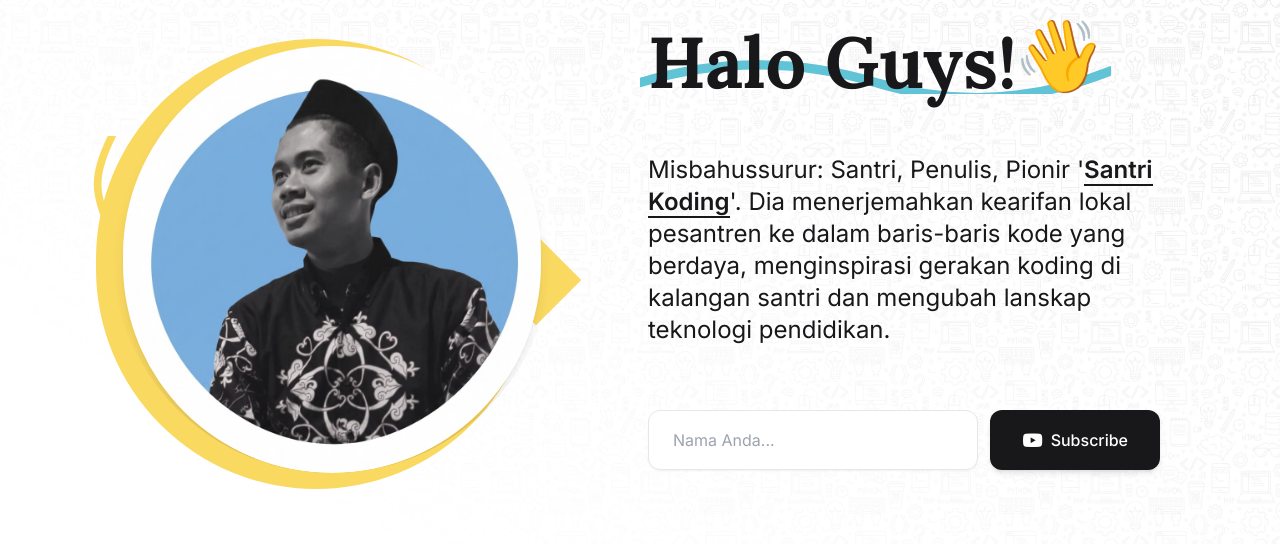
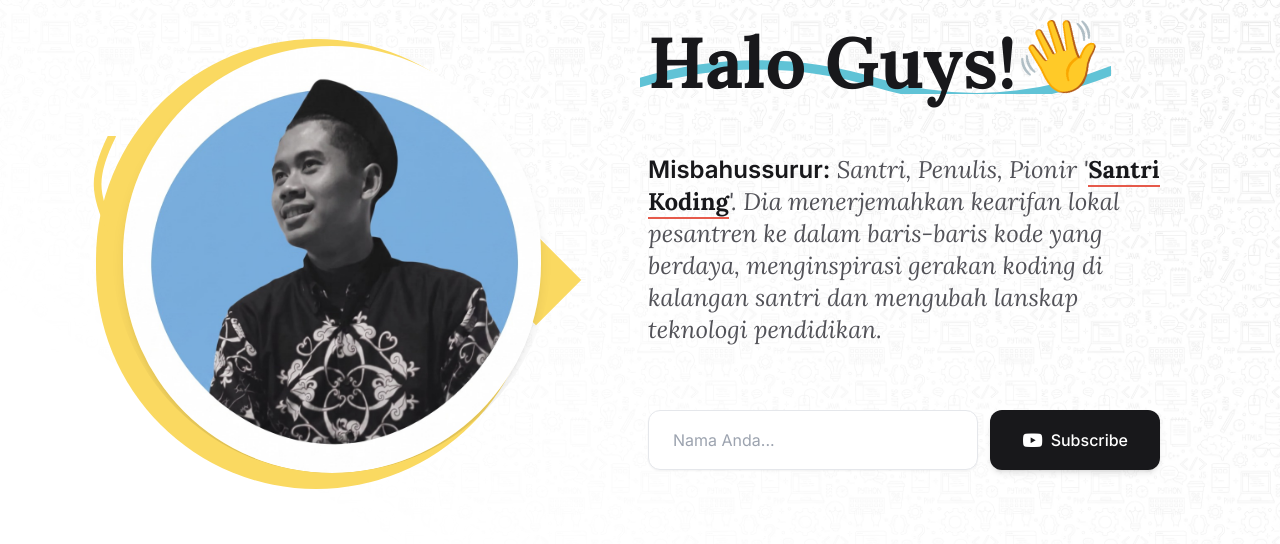
Before and after one commit to surur99ms/cob, a PHP site: page / in a window 1280 px wide. Shown: the part 159-703 px from the top of the page. Run offline with PHP 8.4, Linux system fonts and the light colour scheme; some libraries are stand-ins or nearby versions.

Commit message:
style: terapkan font Lora serif bernuansa sastra pada bio profil di index.php

```diff
--- a/index.php
+++ b/index.php
@@ -178,8 +178,8 @@ $videos = [
                             <span class="absolute top-0 right-0 text-5xl lg:text-7xl transform rotate-12 origin-bottom-right">👋</span>
                             <svg class="absolute w-[105%] h-auto bottom-1 -left-2 text-[#60C3D6] -z-10" viewBox="0 0 200 15" xmlns="http://www.w3.org/2000/svg"><path d="M0 10 Q 50 -5 100 10 T 200 5" fill="none" stroke="currentColor" stroke-width="4" stroke-linecap="round"/></svg>
                         </h1>
-                        <p class="text-xl lg:text-2xl text-ink font-light leading-relaxed max-w-2xl pt-6">
-                            Misbahussurur: Santri, Penulis, Pionir '<span class="font-bold border-b-2 border-ink">Santri Koding</span>'. Dia menerjemahkan kearifan lokal pesantren ke dalam baris-baris kode yang berdaya, menginspirasi gerakan koding di kalangan santri dan mengubah lanskap teknologi pendidikan.
+                        <p class="text-xl lg:text-2xl font-serif text-inkLight/90 leading-relaxed max-w-2xl pt-6 italic">
+                            <span class="font-sans font-semibold text-ink not-italic">Misbahussurur:</span> Santri, Penulis, Pionir '<span class="font-bold text-ink not-italic border-b-2 border-accent">Santri Koding</span>'. Dia menerjemahkan kearifan lokal pesantren ke dalam baris-baris kode yang berdaya, menginspirasi gerakan koding di kalangan santri dan mengubah lanskap teknologi pendidikan.
                         </p>
 
                         <!-- YouTube Subscribe Form -->
```
